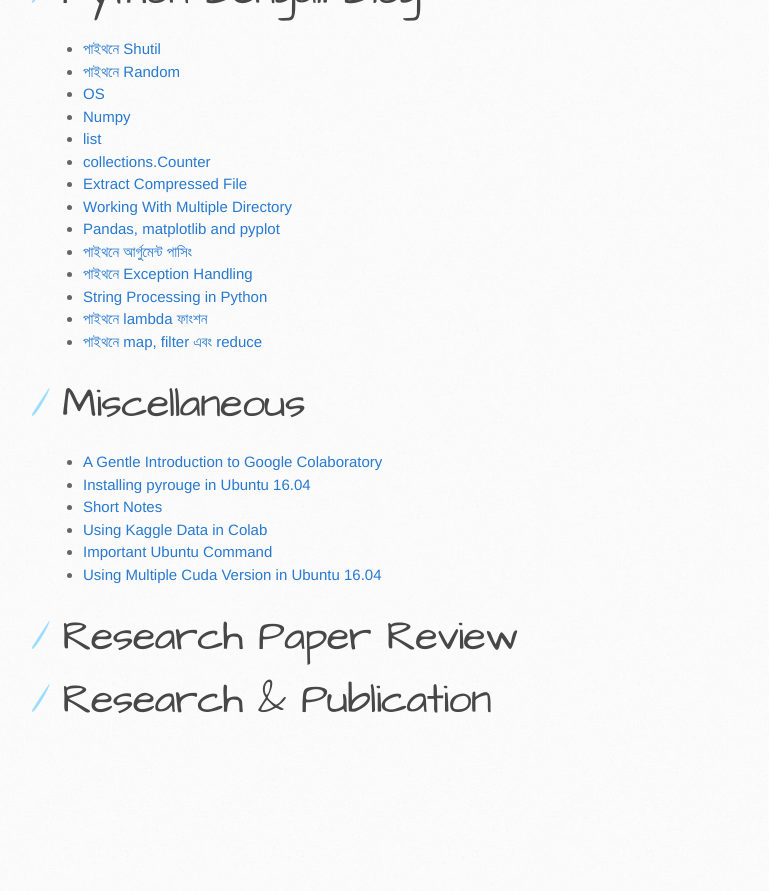
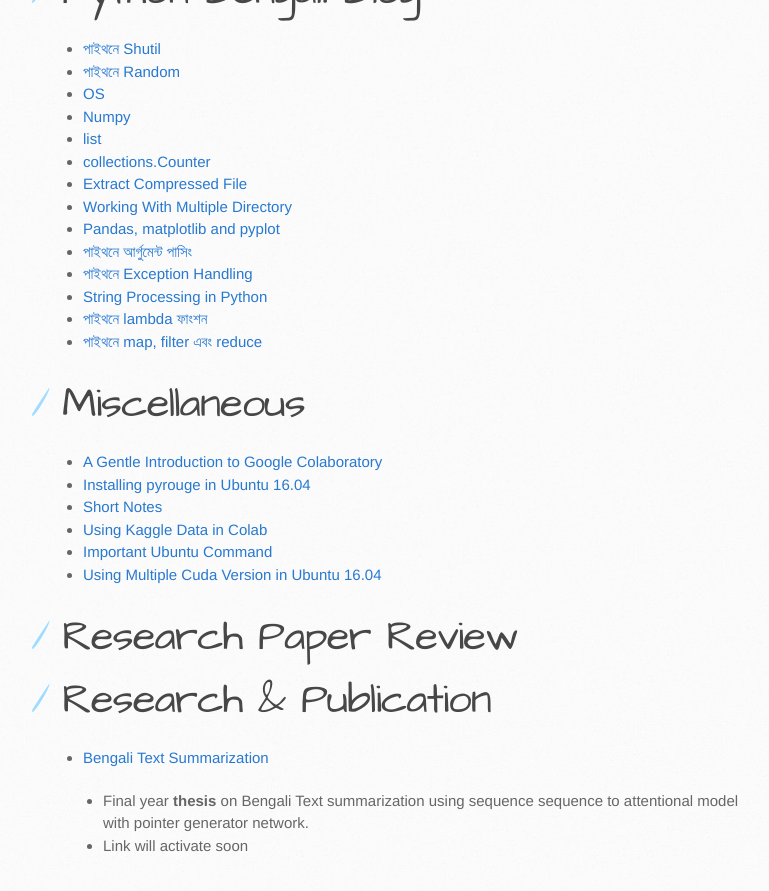
Before and after one commit to sagorbrur/sagorbrur.github.io, a Jekyll site: the page built from index.md, in a window 1280 px wide and 900 px high, scrolled down 1396 px. Shown: the top 891 px of the window, without its empty margins (107-876 px from the left). Built offline with Jekyll 4.4.1, drawn with Linux system fonts in a browser that asks for light colours; our own code applies the rules of GitHub Pages for plain Markdown files; before the commit the page ends 2151 px from its top, so only the background shows below that.

Commit message:
Update index.md

```diff
--- a/index.md
+++ b/index.md
@@ -69,3 +69,7 @@
 
 
 # Research & Publication
+* [Bengali Text Summarization]()
+
+  - Final year **thesis** on Bengali Text summarization using sequence sequence to attentional model with pointer generator network.
+  - Link will activate soon
```
